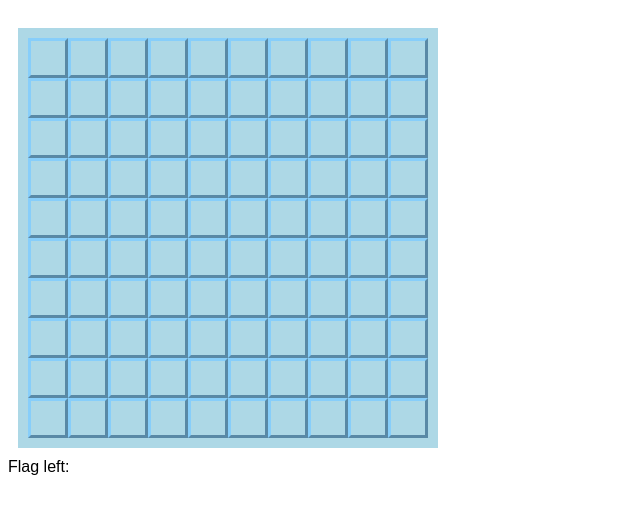
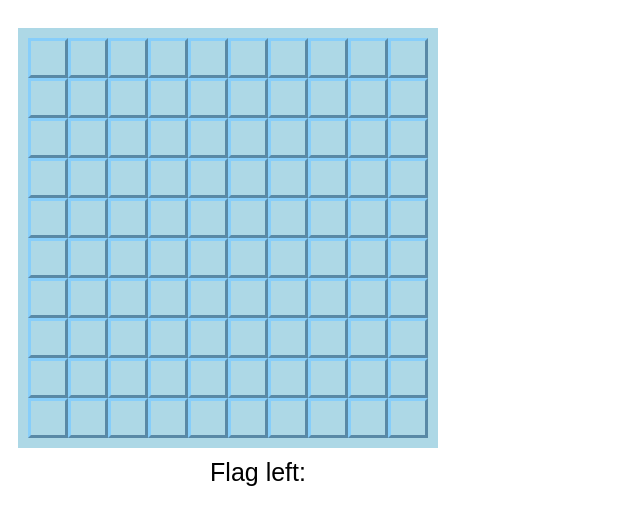
Before and after one commit to alv67/minesweeper, a plain HTML site: page index.html in a window 1280 px wide. Shown: the whole page, without its empty margins (0-640 px from the left). Drawn offline with Linux system fonts and the light colour scheme.

```diff
--- a/style.css
+++ b/style.css
@@ -15,6 +15,11 @@ body {
     flex-wrap: wrap;
     background-color: lightblue;
     margin: 20px 10px 10px 10px;
+}
+
+div {
+    font-size: 25px;
+    text-align: center;
 }
 
 
```
Also changed, not shown: 1 other file.
